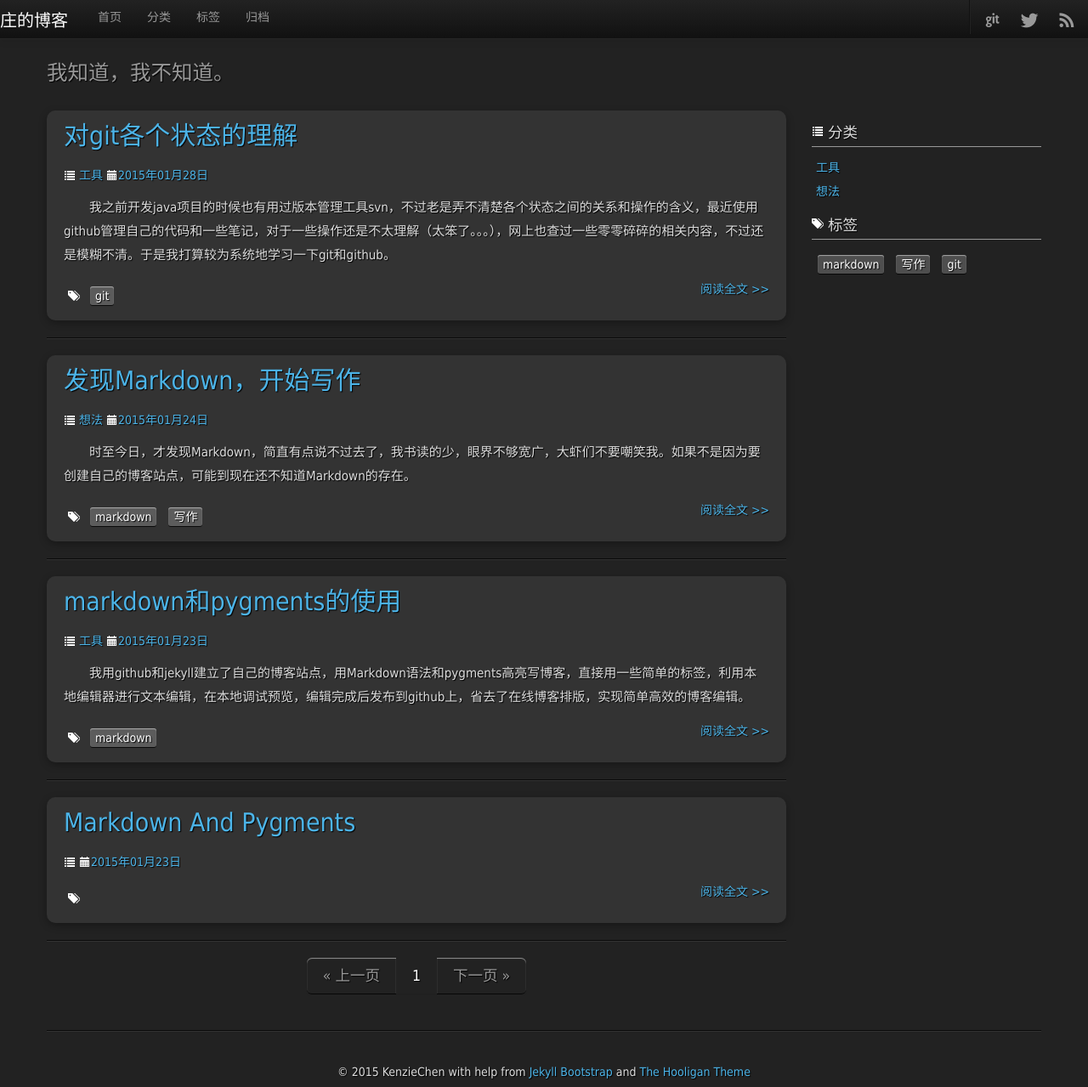
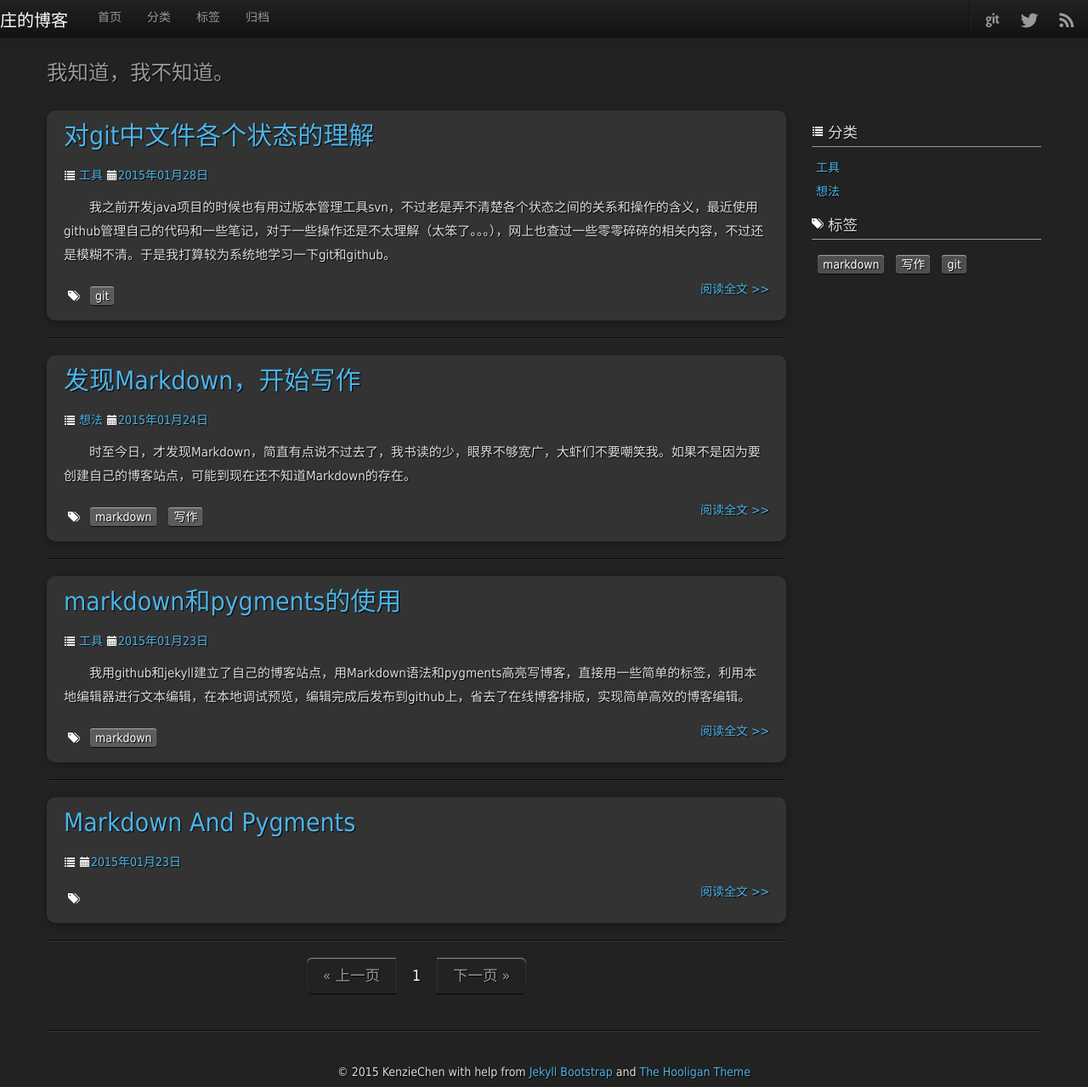
Before and after one commit to KenzieChen/KenzieChen.github.io, a Jekyll site: the page built from index.html, in a window 1280 px wide and 1279 px high. Shown: the whole window at 85% size. Built offline with Jekyll 4.4.1, drawn with Linux system fonts in a browser that asks for light colours; nearby versions of some CDN libraries; the list of posts is cut into pages by our own code.

Commit message:
correct a mistake

```diff
--- a/_posts/2015-01-28-git-status.md
+++ b/_posts/2015-01-28-git-status.md
@@ -1,6 +1,6 @@
 ---
 layout: post
-title: 对git各个状态的理解
+title: 对git中文件各个状态的理解
 category: 工具
 tag: [git]
 excerpt: 我之前开发java项目的时候也有用过版本管理工具svn，不过老是弄不清楚各个状态之间的关系和操作的含义，最近使用github管理自己的代码和一些笔记，对于一些操作还是不太理解（太笨了。。。），网上也查过一些零零碎碎的相关内容，不过还是模糊不清。于是我打算较为系统地学习一下git和github。
```
Also changed, not shown: _drafts/2015-01-28-leetcode-zero.md (added).
